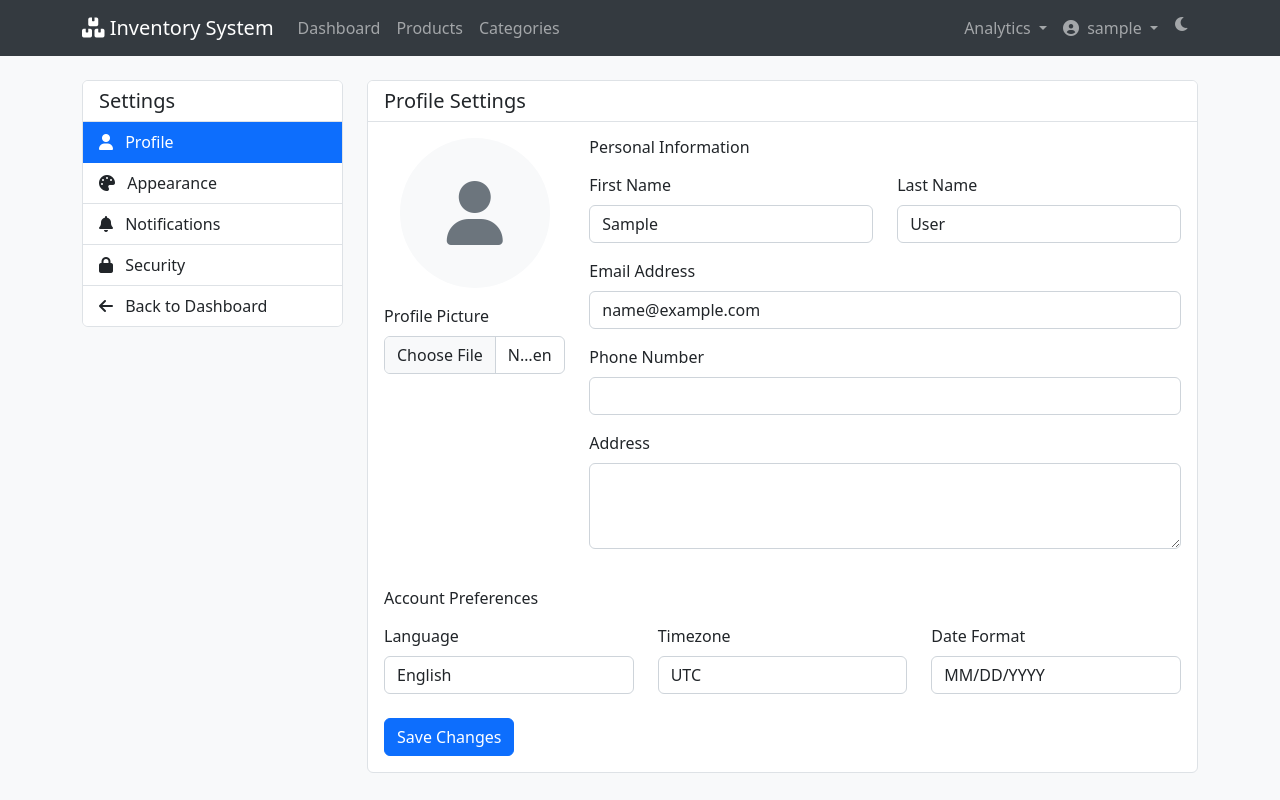
After one commit to 98iam/final, a Django app: page /auth/settings/profile/ in a window 1280 px wide. The commit adds this page. Run offline with Django 5.2, Linux system fonts and the light colour scheme; the visitor is signed in with stand-in values (Sample User, id 1); data comes from the database, SQL or seed files in the repository; parts of the project's set-up code (start-up, migrations or seed data) failed here and were passed over.

Commit message:
Add settings page with user profile management, appearance settings, notification preferences, and security settings

```diff
--- /dev/null
+++ b/auth_app/forms.py
@@ -0,0 +1,59 @@
+from django import forms
+from django.contrib.auth.models import User
+from django.contrib.auth.forms import PasswordChangeForm
+from .models import UserProfile
+
+class UserProfileForm(forms.ModelForm):
+    first_name = forms.CharField(max_length=30, required=False)
+    last_name = forms.CharField(max_length=30, required=False)
+    email = forms.EmailField(required=True)
+
+    class Meta:
+        model = UserProfile
+        fields = ['phone', 'address', 'profile_image', 'language', 'timezone', 'date_format']
+        widgets = {
+            'address': forms.Textarea(attrs={'rows': 3}),
+        }
+
+    def __init__(self, *args, **kwargs):
+        user = kwargs.pop('user', None)
+        super(UserProfileForm, self).__init__(*args, **kwargs)
+
+        if user:
+            self.fields['first_name'].initial = user.first_name
+            self.fields['last_name'].initial = user.last_name
+            self.fields['email'].initial = user.email
+
+    def save(self, user=None, commit=True):
+        profile = super(UserProfileForm, self).save(commit=False)
+
+        if user:
+            user.first_name = self.cleaned_data['first_name']
+            user.last_name = self.cleaned_data['last_name']
+            user.email = self.cleaned_data['email']
+            user.save()
+
+            profile.user = user
+
+        if commit:
+            profile.save()
+
+        return profile
+
+class NotificationSettingsForm(forms.ModelForm):
+    class Meta:
+        model = UserProfile
+        fields = ['email_notifications', 'low_stock_alerts', 'order_updates']
+
+    def __init__(self, *args, **kwargs):
+        super(NotificationSettingsForm, self).__init__(*args, **kwargs)
+        self.fields['email_notifications'].label = "Enable email notifications"
+        self.fields['low_stock_alerts'].label = "Receive alerts when products are low in stock"
+        self.fields['order_updates'].label = "Receive updates about orders"
+
+class CustomPasswordChangeForm(PasswordChangeForm):
+    def __init__(self, *args, **kwargs):
+        super(CustomPasswordChangeForm, self).__init__(*args, **kwargs)
+        self.fields['old_password'].widget.attrs.update({'class': 'form-control'})
+        self.fields['new_password1'].widget.attrs.update({'class': 'form-control'})
+        self.fields['new_password2'].widget.attrs.update({'class': 'form-control'})
--- a/auth_app/urls.py
+++ b/auth_app/urls.py
@@ -1,8 +1,18 @@
 from django.urls import path
 from . import views
+from . import views_settings
 
 urlpatterns = [
+    # Authentication views
     path('register/', views.register_view, name='register'),
     path('login/', views.login_view, name='login'),
     path('logout/', views.logout_view, name='logout'),
+
+    # Settings views
+    path('settings/profile/', views_settings.settings_profile, name='settings_profile'),
+    path('settings/appearance/', views_settings.settings_appearance, name='settings_appearance'),
+    path('settings/notifications/', views_settings.settings_notifications, name='settings_notifications'),
+    path('settings/security/', views_settings.settings_security, name='settings_security'),
+    path('settings/save-appearance/', views_settings.save_appearance_settings, name='save_appearance_settings'),
+    path('settings/send-test-email/', views_settings.send_test_email, name='send_test_email'),
 ]
--- a/invent/settings.py
+++ b/invent/settings.py
@@ -138,6 +138,7 @@ USE_TZ = True
 STATIC_URL = '/static/'
 STATIC_ROOT = BASE_DIR / 'staticfiles'
 
+# Media files (User uploads)
 MEDIA_URL = '/media/'
 MEDIA_ROOT = BASE_DIR / 'media'
 
--- a/invent/urls.py
+++ b/invent/urls.py
@@ -17,9 +17,15 @@ Including another URLconf
 
 from django.contrib import admin
 from django.urls import path, include
+from django.conf import settings
+from django.conf.urls.static import static
 
 urlpatterns = [
     path('admin/', admin.site.urls),
     path('', include('products.urls')),
     path('auth/', include('auth_app.urls')),
 ]
+
+# Serve media files in development
+if settings.DEBUG:
+    urlpatterns += static(settings.MEDIA_URL, document_root=settings.MEDIA_ROOT)
--- /dev/null
+++ b/templates/auth/settings/base_settings.html
@@ -0,0 +1,46 @@
+{% extends 'base.html' %}
+
+{% block title %}Settings - Inventory Management{% endblock %}
+
+{% block content %}
+<div class="row">
+    <div class="col-md-3">
+        <div class="card mb-4">
+            <div class="card-header">
+                <h5 class="card-title mb-0">Settings</h5>
+            </div>
+            <div class="list-group list-group-flush">
+                <a href="{% url 'settings_profile' %}" class="list-group-item list-group-item-action {% if active_tab == 'profile' %}active{% endif %}">
+                    <i class="fas fa-user me-2"></i> Profile
+                </a>
+                <a href="{% url 'settings_appearance' %}" class="list-group-item list-group-item-action {% if active_tab == 'appearance' %}active{% endif %}">
+                    <i class="fas fa-palette me-2"></i> Appearance
+                </a>
+                <a href="{% url 'settings_notifications' %}" class="list-group-item list-group-item-action {% if active_tab == 'notifications' %}active{% endif %}">
+                    <i class="fas fa-bell me-2"></i> Notifications
+                </a>
+                <a href="{% url 'settings_security' %}" class="list-group-item list-group-item-action {% if active_tab == 'security' %}active{% endif %}">
+                    <i class="fas fa-lock me-2"></i> Security
+                </a>
+                <a href="{% url 'dashboard' %}" class="list-group-item list-group-item-action">
+                    <i class="fas fa-arrow-left me-2"></i> Back to Dashboard
+                </a>
+            </div>
+        </div>
+    </div>
+
+    <div class="col-md-9">
+        {% if messages %}
+        <div class="messages mb-4">
+            {% for message in messages %}
+            <div class="alert alert-{{ message.tags }}">
+                {{ message }}
+            </div>
+            {% endfor %}
+        </div>
+        {% endif %}
+
+        {% block settings_content %}{% endblock %}
+    </div>
+</div>
+{% endblock %}
--- /dev/null
+++ b/templates/auth/settings/profile.html
@@ -0,0 +1,108 @@
+{% extends 'auth/settings/base_settings.html' %}
+
+{% block settings_content %}
+<div class="card">
+    <div class="card-header">
+        <h5 class="card-title mb-0">Profile Settings</h5>
+    </div>
+    <div class="card-body">
+        <form method="post" enctype="multipart/form-data" novalidate>
+            {% csrf_token %}
+
+            <div class="row mb-4">
+                <div class="col-md-3">
+                    <div class="text-center mb-3">
+                        {% if profile.profile_image %}
+                        <img src="{{ profile.profile_image.url }}" alt="Profile Image" class="img-fluid rounded-circle" style="width: 150px; height: 150px; object-fit: cover;">
+                        {% else %}
+                        <div class="bg-light rounded-circle d-flex align-items-center justify-content-center" style="width: 150px; height: 150px; margin: 0 auto;">
+                            <i class="fas fa-user fa-4x text-secondary"></i>
+                        </div>
+                        {% endif %}
+                    </div>
+                    <div class="mb-3">
+                        <label for="{{ form.profile_image.id_for_label }}" class="form-label">Profile Picture</label>
+                        {{ form.profile_image }}
+                        {% if form.profile_image.errors %}
+                        <div class="invalid-feedback d-block">
+                            {{ form.profile_image.errors }}
+                        </div>
+                        {% endif %}
+                    </div>
+                </div>
+
+                <div class="col-md-9">
+                    <h6 class="mb-3">Personal Information</h6>
+
+                    <div class="row mb-3">
+                        <div class="col-md-6">
+                            <label for="{{ form.first_name.id_for_label }}" class="form-label">First Name</label>
+                            {{ form.first_name.errors }}
+                            {{ form.first_name }}
+                        </div>
+                        <div class="col-md-6">
+                            <label for="{{ form.last_name.id_for_label }}" class="form-label">Last Name</label>
+                            {{ form.last_name.errors }}
+                            {{ form.last_name }}
+                        </div>
+                    </div>
+
+                    <div class="mb-3">
+                        <label for="{{ form.email.id_for_label }}" class="form-label">Email Address</label>
+                        {{ form.email.errors }}
+                        {{ form.email }}
+                    </div>
+
+                    <div class="mb-3">
+                        <label for="{{ form.phone.id_for_label }}" class="form-label">Phone Number</label>
+                        {{ form.phone.errors }}
+                        {{ form.phone }}
+                    </div>
+
+                    <div class="mb-3">
+                        <label for="{{ form.address.id_for_label }}" class="form-label">Address</label>
+                        {{ form.address.errors }}
+                        {{ form.address }}
+                    </div>
+                </div>
+            </div>
+
+            <h6 class="mb-3">Account Preferences</h6>
+
+            <div class="row mb-3">
+                <div class="col-md-4">
+                    <label for="{{ form.language.id_for_label }}" class="form-label">Language</label>
+                    {{ form.language.errors }}
+                    {{ form.language }}
+                </div>
+                <div class="col-md-4">
+                    <label for="{{ form.timezone.id_for_label }}" class="form-label">Timezone</label>
+                    {{ form.timezone.errors }}
+                    {{ form.timezone }}
+                </div>
+                <div class="col-md-4">
+                    <label for="{{ form.date_format.id_for_label }}" class="form-label">Date Format</label>
+                    {{ form.date_format.errors }}
+                    {{ form.date_format }}
+                </div>
+            </div>
+
+            <div class="mt-4">
+                <button type="submit" class="btn btn-primary">Save Changes</button>
+            </div>
+        </form>
+    </div>
+</div>
+{% endblock %}
+
+{% block extra_js %}
+<script>
+    document.addEventListener('DOMContentLoaded', function() {
+        // Add Bootstrap form classes
+        const formControls = document.querySelectorAll('input[type="text"], input[type="email"], input[type="file"], textarea, select');
+        formControls.forEach(control => {
+            control.classList.add('form-control');
+        });
+    });
+</script>
+{% endblock %}
--- a/templates/base.html
+++ b/templates/base.html
@@ -46,16 +46,20 @@
                             <li><a class="dropdown-item" href="{% url 'custom_reports' %}">Custom Reports</a></li>
                         </ul>
                     </li>
-                    <li class="nav-item">
-                        <span class="nav-link">Welcome, {{ user.username }}</span>
+                    <li class="nav-item dropdown">
+                        <a class="nav-link dropdown-toggle" href="#" id="userDropdown" role="button" data-bs-toggle="dropdown" aria-expanded="false">
+                            <i class="fas fa-user-circle me-1"></i> {{ user.username }}
+                        </a>
+                        <ul class="dropdown-menu dropdown-menu-end" aria-labelledby="userDropdown">
+                            <li><a class="dropdown-item" href="{% url 'settings_profile' %}"><i class="fas fa-cog me-2"></i> Settings</a></li>
+                            <li><hr class="dropdown-divider"></li>
+                            <li><a class="dropdown-item" href="{% url 'logout' %}"><i class="fas fa-sign-out-alt me-2"></i> Logout</a></li>
+                        </ul>
                     </li>
                     <li class="nav-item">
                         <a class="nav-link btn-toggle-theme" id="themeToggle" title="Toggle Dark/Light Mode">
                             <i class="fas {% if request.theme == 'dark' %}fa-sun{% else %}fa-moon{% endif %}"></i>
                         </a>
-                    </li>
-                    <li class="nav-item">
-                        <a class="nav-link" href="{% url 'logout' %}">Logout</a>
                     </li>
                     {% else %}
                     <li class="nav-item">
```
Also changed, not shown: auth_app/models.py (+56 -0 lines), auth_app/views_settings.py (added, +138 -0 lines), templates/auth/settings/appearance.html (added, +90 -0 lines), templates/auth/settings/notifications.html (added, +126 -0 lines), templates/auth/settings/security.html (added, +69 -0 lines), README.md, auth_app/migrations/0002_userprofile.py (added).
